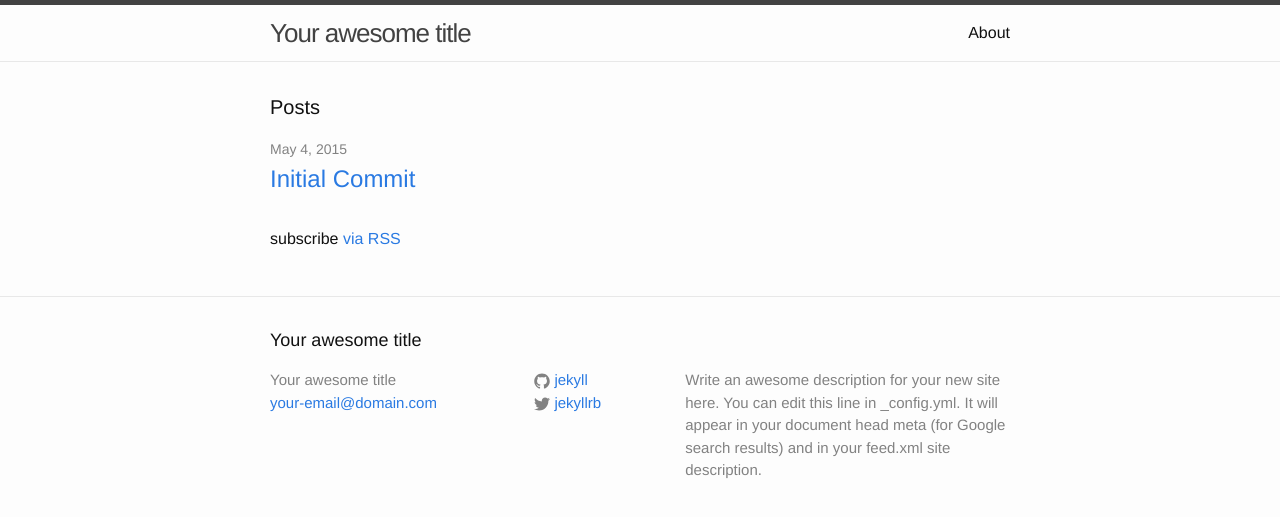
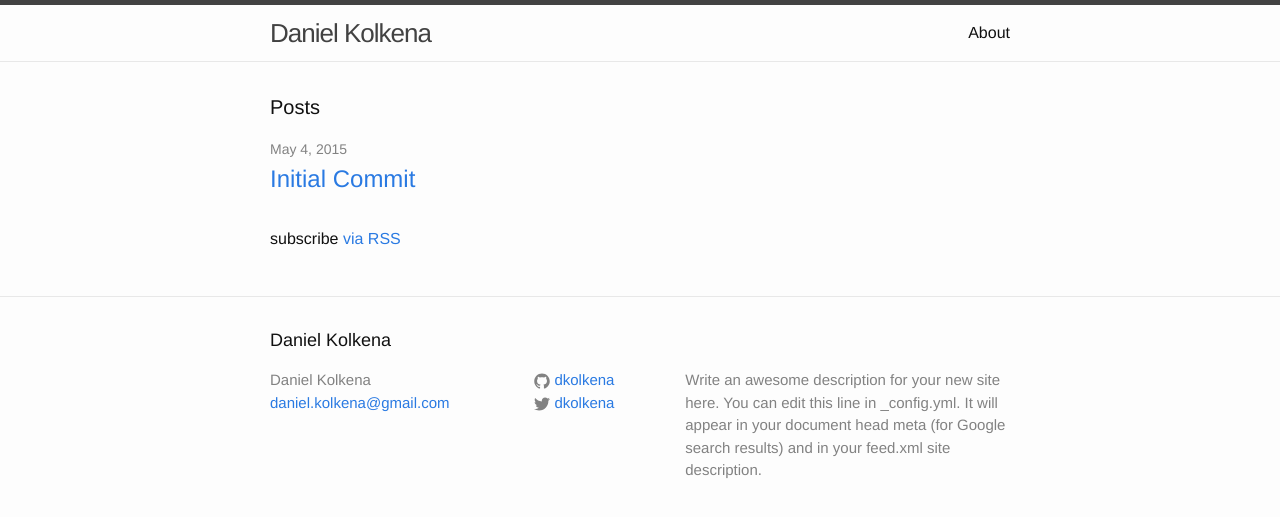
Before and after one commit to dkolkena/dkolkena.github.io, a Jekyll site: the page built from index.html, in a window 1280 px wide. Shown: the top 517 px of the page. Built offline with Jekyll 4.4.1, drawn with Linux system fonts in a browser that asks for light colours.

Commit message:
Updated config values

```diff
--- a/_config.yml
+++ b/_config.yml
@@ -1,14 +1,14 @@
 # Site settings
-title: Your awesome title
-email: your-email@domain.com
+title: Daniel Kolkena
+email: daniel.kolkena@gmail.com
 description: > # this means to ignore newlines until "baseurl:"
   Write an awesome description for your new site here. You can edit this
   line in _config.yml. It will appear in your document head meta (for
   Google search results) and in your feed.xml site description.
 baseurl: "" # the subpath of your site, e.g. /blog/
-url: "http://yourdomain.com" # the base hostname & protocol for your site
-twitter_username: jekyllrb
-github_username:  jekyll
+url: "http://dkolkena.github.io" # the base hostname & protocol for your site
+twitter_username: dkolkena
+github_username:  dkolkena
 
 # Build settings
 markdown: kramdown
```
